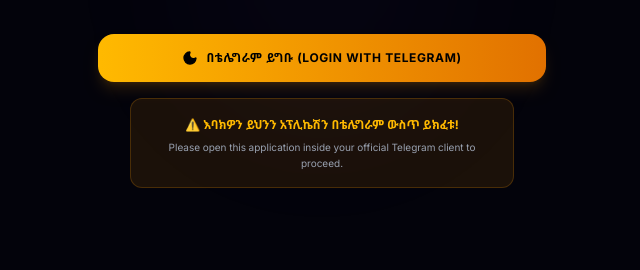
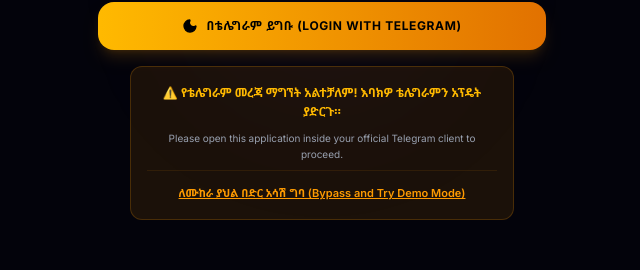
Before and after one commit to eteal15/Dream-Land, a React (Vite) app: page / in a window 1280 px wide. Both pictures are taken after a click on the button "በቴሌግራም ይግቡ (LOGIN WITH TELEGRAM)". Shown: the part 418-688 px from the top of the page, without its empty margins (318-958 px from the left). Built offline with nearby package versions, Linux system fonts and the light colour scheme; no server answers.

Commit message:
feat: add demo mode login for development
Introduced a bypass login mechanism to allow testing outside the Telegram environment. Also updated the error message for better user guidance.

```diff
--- a/src/App.tsx
+++ b/src/App.tsx
@@ -112,8 +112,21 @@
       bootstrapUser(tgPayload);
     } else {
       console.warn("User data not found in Telegram WebApp context.");
-      setLoginWarning("እባክዎን ይህንን አፕሊኬሽን በቴሌግራም ውስጥ ይክፈቱ!");
+      setLoginWarning("የቴሌግራም መረጃ ማግኘት አልተቻለም! እባክዎ ቴሌግራምን አፕዴት ያድርጉ።");
     }
+  };
+
+  // Safe developer demo login function to bypass the block inside browser preview environments
+  const handleDemoModeLogin = () => {
+    setLoginWarning(null);
+    console.log("Demo user login bypass triggered for testing outside Telegram client");
+    const demoPayload = {
+      id: 12345678,
+      username: "demo_user",
+      first_name: "እንግዳ (Demo User)",
+      photo_url: "https://api.dicebear.com/7.x/bottts/svg?seed=demo123",
+    };
+    bootstrapUser(demoPayload);
   };
 
   const syncUserSubscription = async () => {
@@ -205,12 +218,20 @@
             </button>
 
             {loginWarning && (
-              <div className="bg-amber-500/10 border border-amber-500/20 p-4 rounded-xl text-center select-none animate-fadeIn max-w-sm mx-auto">
+              <div className="bg-amber-500/10 border border-amber-500/20 p-4 rounded-xl text-center select-none animate-fadeIn max-w-sm mx-auto space-y-2">
                 <p className="text-xs text-amber-400 font-bold leading-relaxed">
                   ⚠️ {loginWarning}
                 </p>
-                <div className="text-[10px] text-gray-400 mt-1 leading-relaxed">
+                <div className="text-[10px] text-gray-400 leading-relaxed">
                   Please open this application inside your official Telegram client to proceed.
+                </div>
+                <div className="pt-2 border-t border-amber-500/10">
+                  <button
+                    onClick={handleDemoModeLogin}
+                    className="text-[11px] text-amber-500 hover:text-amber-400 underline font-semibold cursor-pointer"
+                  >
+                    ለሙከራ ያህል በድር አሳሽ ግባ (Bypass and Try Demo Mode)
+                  </button>
                 </div>
               </div>
             )}
```
